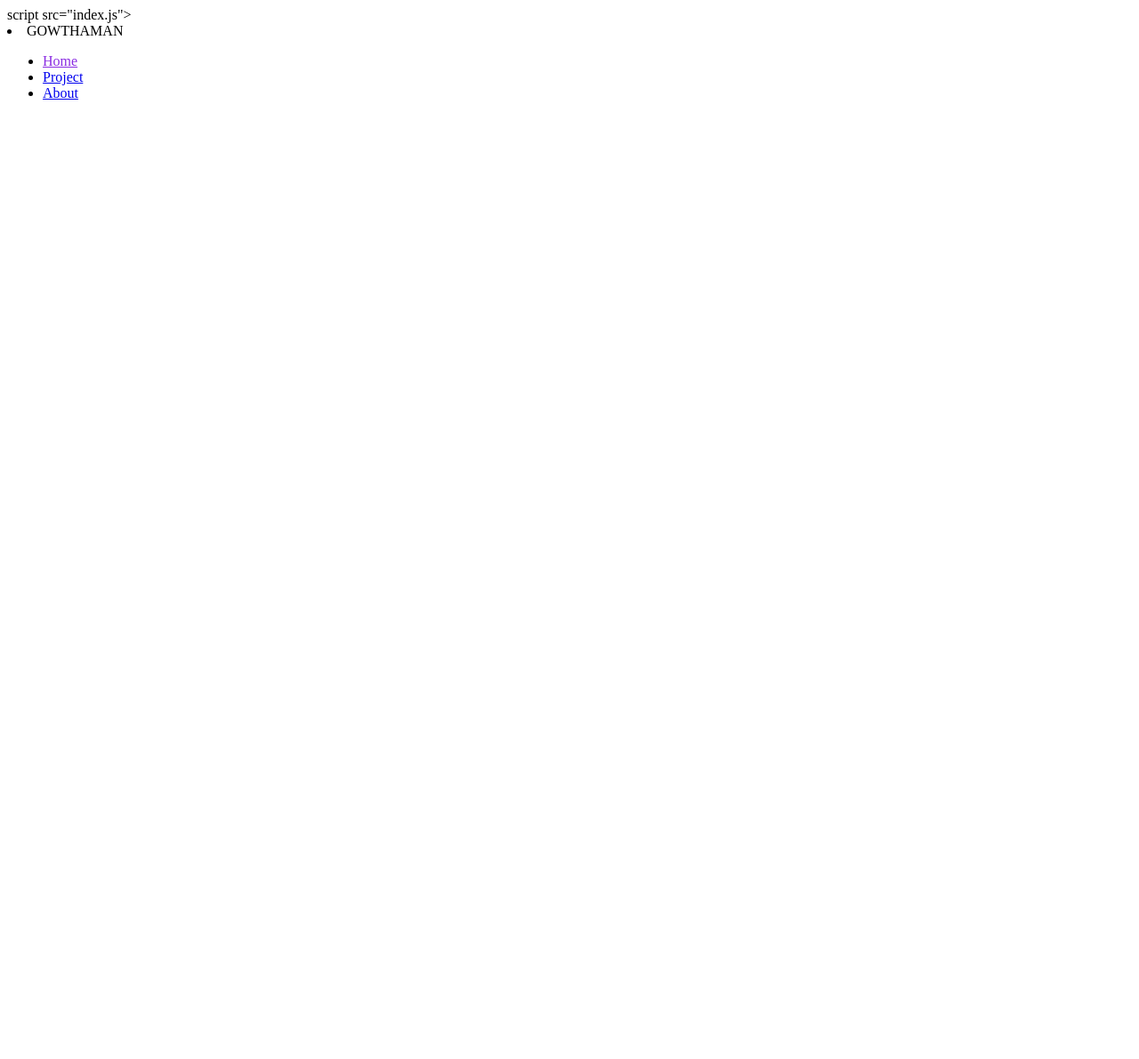
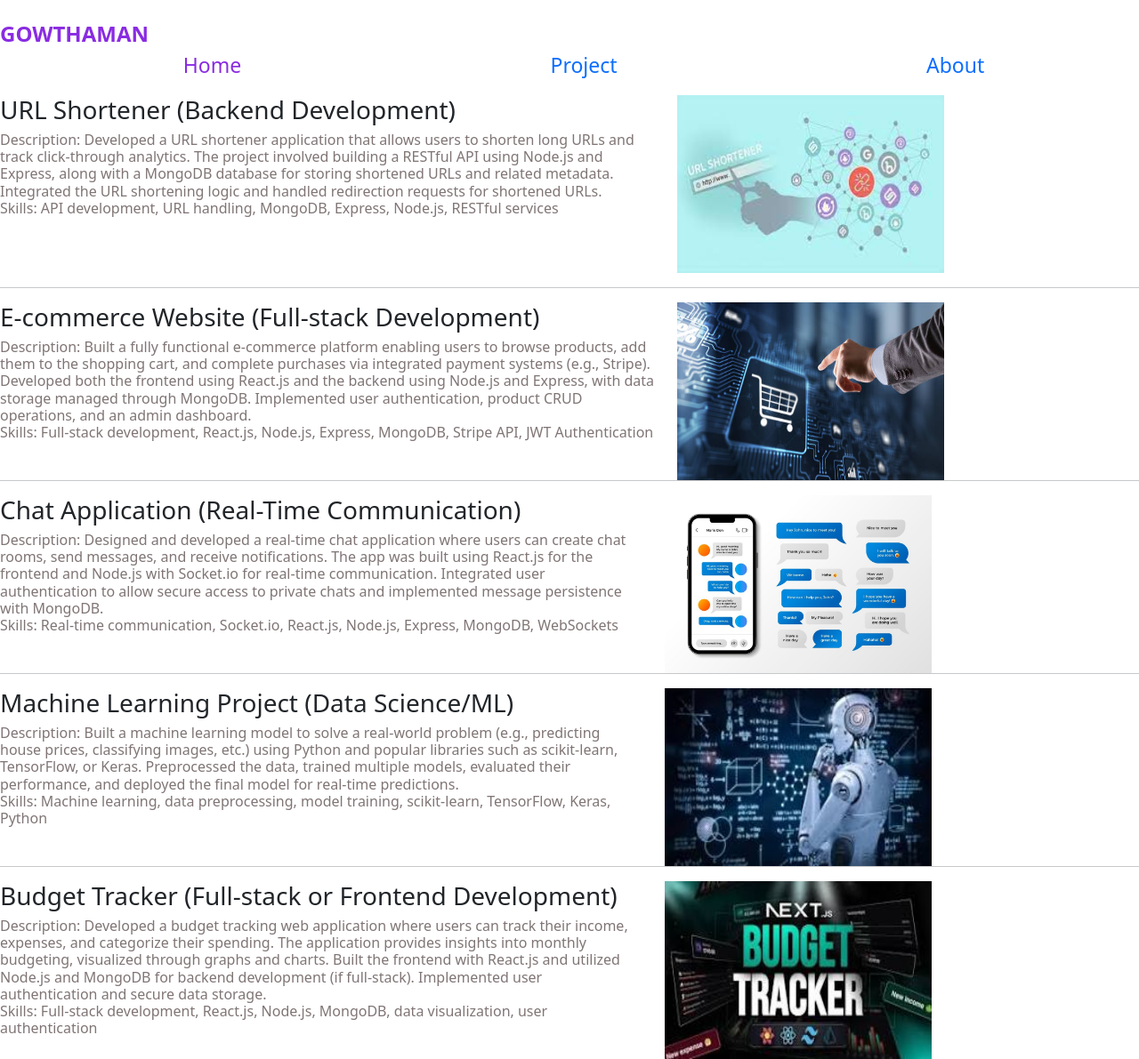
Before and after one commit to gowthaman5013/portfolio, a plain HTML site: page project.html in a window 1280 px wide. Shown: the whole page at 89% size. Before the commit the page ends 800 px from the top, so only its background shows below. Drawn offline with nearby package versions, Linux system fonts and the light colour scheme.

Commit message:
updated commit

```diff
--- a/about.css
+++ b/about.css
@@ -1,18 +1,26 @@
 body{
-    background-color: rgb(184, 187, 187);
+    background-color: rgb(17, 226, 226);
 }
-
 ul{
-    list-style: none;
     display: flex;
     justify-content: space-around;
-    margin-left: 200px;
-    margin-right: 200px;
-    text-decoration: none;
+    list-style-type: none;
+    font-size: 23px;
+    text-align: center;
 
+}
+#L{
+    list-style-type: none;
+    font-weight: bolder;
+    font-size: x-large;
+    margin-top: 20px;
+    color: blueviolet;
 }
 #pic{
     height: 200px;
     width: 200px;
     border-radius: 360%;
 }
+li a{
+    text-decoration: none;
+  }
--- /dev/null
+++ b/project.css
@@ -0,0 +1,28 @@
+ul{
+    display: flex;
+    justify-content: space-around;
+    list-style-type: none;
+    font-size: 23px;
+    text-align: center;
+}
+    li a{
+        text-decoration: none;
+      }
+      #L{
+        list-style-type: none;
+        font-weight: bolder;
+        font-size: x-large;
+        margin-top: 20px;
+        color: blueviolet;
+      }
+      .he{
+        color: rgb(128, 117, 117);
+      }
+      #img3{
+        width: 250px;
+        height: 250px;
+      }
+      #a2,#a3,#a4,#a5,#a6{
+        height: 200px;
+        width: 300px;
+      }
--- a/project.html
+++ b/project.html
@@ -4,18 +4,74 @@
     <meta charset="UTF-8">
     <meta name="viewport" content="width=device-width, initial-scale=1.0">
     <title>Document</title>
+    <link rel="stylesheet" href="project.css"/>
+    <link href="https://cdn.jsdelivr.net/npm/bootstrap@5.3.3/dist/css/bootstrap.min.css" rel="stylesheet" integrity="sha384-QWTKZyjpPEjISv5WaRU9OFeRpok6YctnYmDr5pNlyT2bRjXh0JMhjY6hW+ALEwIH" crossorigin="anonymous">
+<script src="https://cdn.jsdelivr.net/npm/bootstrap@5.3.3/dist/js/bootstrap.bundle.min.js" integrity="sha384-YvpcrYf0tY3lHB60NNkmXc5s9fDVZLESaAA55NDzOxhy9GkcIdslK1eN7N6jIeHz" crossorigin="anonymous"></script>
+
 </head>
 <body>
-    script src="index.js"></script>
+    <script src="index.js"></script>
             <nav>
                 <li id="L">GOWTHAMAN</li>
                 <ul>
 
-                    <li> <a href ="aa" style="color: blueviolet;" >Home</a></li>
-                    <li><a href="aa">Project</a></li>
-                    <li><a href="aa">About</a></li>
+                    <li> <a href ="./index.html" style="color: blueviolet;" >Home</a></li>
+                    <li><a href="#">Project</a></li>
+                    <li><a href="./about.html">About</a></li>
                 </ul>
             </nav>
+            <div class="row">
 
+             <div class="col-md-7">
+
+                <h3>URL Shortener (Backend Development)</h3>
+              <h6 class="he">Description: Developed a URL shortener application that allows users to shorten long URLs and track click-through analytics. The project involved building a RESTful API using Node.js and Express, along with a MongoDB database for storing shortened URLs and related metadata. Integrated the URL shortening logic and handled redirection requests for shortened URLs.
+                <br>Skills: API development, URL handling, MongoDB, Express, Node.js, RESTful services</h6>
+             </div>
+           <div class="col-md-5">
+                <img src="./img2.jpg" id="a2">
+              </div>  </div><hr>
+              <div class="row">
+
+                <div class="col-md-7">
+              <h3> E-commerce Website (Full-stack Development)</h3>
+                <h6 class="he">Description: Built a fully functional e-commerce platform enabling users to browse products, add them to the shopping cart, and complete purchases via integrated payment systems (e.g., Stripe). Developed both the frontend using React.js and the backend using Node.js and Express, with data storage managed through MongoDB. Implemented user authentication, product CRUD operations, and an admin dashboard.
+                   <br> Skills: Full-stack development, React.js, Node.js, Express, MongoDB, Stripe API, JWT Authentication</h6>
+              </div>
+             <div class="col-md-5">
+                <img src="./img3.jpg" id="a3">
+              </div> <hr>
+            <div class="row">
+              <div class="col-md-7">
+             <h3>Chat Application (Real-Time Communication)</h3>
+             <h6 class="he">Description: Designed and developed a real-time chat application where users can create chat rooms, send messages, and receive notifications. The app was built using React.js for the frontend and Node.js with Socket.io for real-time communication. Integrated user authentication to allow secure access to private chats and implemented message persistence with MongoDB.
+                <br>Skills: Real-time communication, Socket.io, React.js, Node.js, Express, MongoDB, WebSockets</h6>
+                </div>
+                <div class="col-md-5">
+                    <img src="./img4.jpg" id="a4">
+                  </div>
+            </div> <hr>
+                  <div class="row">
+
+                    <div class="col-md-7">
+                <h3>Machine Learning Project (Data Science/ML)</h3>
+                 <h6 class="he">Description: Built a machine learning model to solve a real-world problem (e.g., predicting house prices, classifying images, etc.) using Python and popular libraries such as scikit-learn, TensorFlow, or Keras. Preprocessed the data, trained multiple models, evaluated their performance, and deployed the final model for real-time predictions.
+                   <br> Skills: Machine learning, data preprocessing, model training, scikit-learn, TensorFlow, Keras, Python</h6>
+                    </div>
+                   <div class="col-md-5">
+                    <img src="./img5.jpg" id="a5">
+                  </div>
+                  </div>
+                  <hr>
+                  <div class="row">
+                   <div class="col-md-7">
+                   <h3 >Budget Tracker (Full-stack or Frontend Development)</h3>
+                   <h6 class="he">Description: Developed a budget tracking web application where users can track their income, expenses, and categorize their spending. The application provides insights into monthly budgeting, visualized through graphs and charts. Built the frontend with React.js and utilized Node.js and MongoDB for backend development (if full-stack). Implemented user authentication and secure data storage.
+                    <br> Skills: Full-stack development, React.js, Node.js, MongoDB, data visualization, user authentication</h6>
+                </div>
+                <div class="col-md-5">
+                    <img src="./img6.jpg" id="a6">
+                </div>
+            </div>
 </body>
 </html>
```
Also changed, not shown: about.html (+6 -6 lines), index.css (+6 -16 lines), index.html (+5 -3 lines), 1.jpg (added), abcd.html (added), img2.jpg (added), img3.jpg (added), img4.jpg (added), img5.jpg (added), img6.jpg (added), 1 other file.
